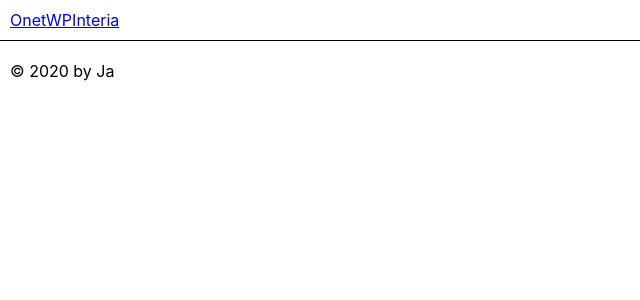
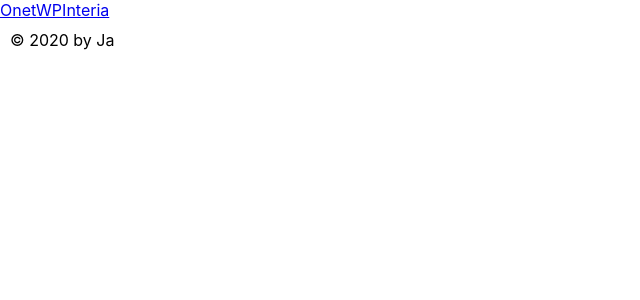
Before and after one commit to patrykomiotek/pd-react-app, a React (Create React App) app: page / in a window 1280 px wide. Shown: the top 300 px of the page, without its empty margins (0-640 px from the left). Built offline with nearby package versions, Linux system fonts and the light colour scheme.

Commit message:
using fragment

```diff
--- a/src/App.js
+++ b/src/App.js
@@ -1,3 +1,4 @@
+import { Fragment} from 'react';
 import './App.css';
 
 function Link(props) {
@@ -5,13 +6,11 @@ function Link(props) {
   return <a href={url}>{children}</a>;
 }
 
-function Menu() {
+function Menu(props) {
   return (
-    <div className="Menu">
-      <Link url="https://onet.pl">Onet</Link>
-      <Link url="https://wp.pl">WP</Link>
-      <Link url="https://interia.pl">Interia</Link>
-    </div>
+    <Fragment>
+      {props.children}
+    </Fragment>
   );
 }
 
@@ -22,7 +21,11 @@ function Footer() {
 function App() {
   return (
     <div className="App">
-      <Menu />
+      <Menu>
+        <Link url="https://onet.pl">Onet</Link>
+        <Link url="https://wp.pl">WP</Link>
+        <Link url="https://interia.pl">Interia</Link>
+      </Menu>
       <Footer />
     </div>
   );
```
